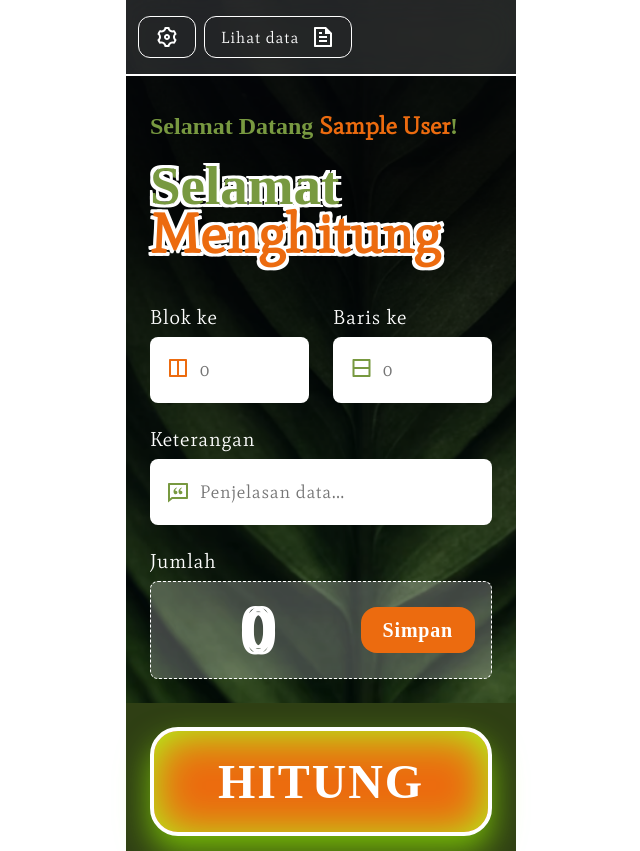
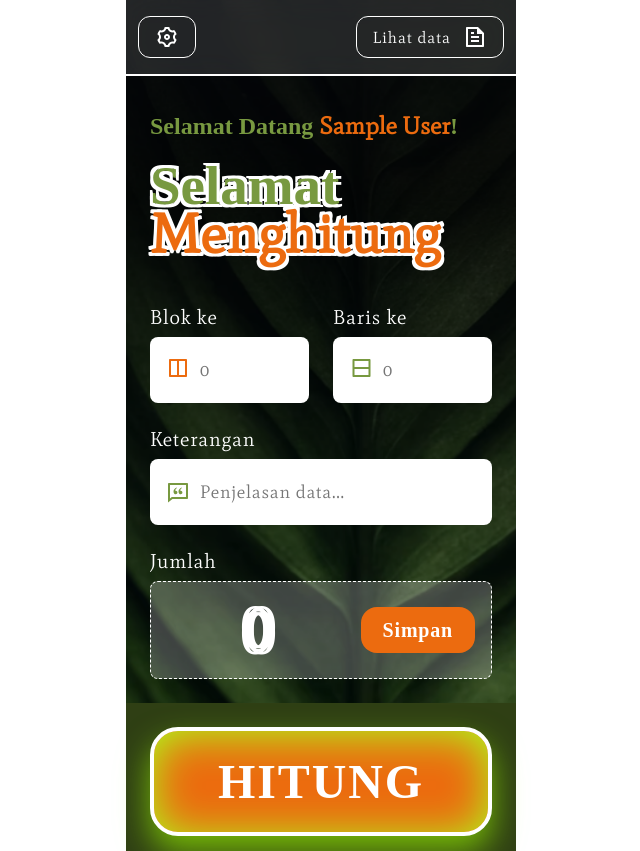
Before and after one commit to heriwahyudiono/oil-palm-seeds-counter, a PHP site: page /views/hitung.php in a window 1280 px wide. Shown: the top 851 px of the page, without its empty margins (319-959 px from the left). Run offline with PHP 8.4, Linux system fonts and the light colour scheme; the visitor is signed in with stand-in values (Sample User, id 1); some web fonts are replaced.

Commit message:
Update hitung.php

```diff
--- a/views/hitung.php
+++ b/views/hitung.php
@@ -60,11 +60,12 @@ if ($user !== null) {
 <body>
     <div id="oil_body_wrap" class="oil_header_padding oil_second">
         <div class="oil_header">
+                <a class="oil_wrap_button_header" href="./settings.php"><img src="../assets/images/img_icon_setting.svg" alt="" srcset=""></a>
             <!-- <a href="./profil.php" style="display: inline-flex !important"><img src="../assets/images/img_icon_back.svg"></a> -->
-            <div class="oil_wrap_header_menu">
-                <a class="oil_wrap_button_header" href="./settings.php"><img src="../assets/images/img_icon_setting.svg" alt="" srcset=""></a>
+            <!-- <div class="oil_wrap_header_menu">
                 <a class="oil_wrap_button_header" href="./data.php">Lihat data <img src="../assets/images/img_icon_document.svg" alt="" srcset=""></a>
-            </div>
+            </div> -->
+                <a class="oil_wrap_button_header" href="./data.php">Lihat data <img src="../assets/images/img_icon_document.svg" alt="" srcset=""></a>
         </div>
         <div class="oil_content oil_bg_leaf">
             <div>
```
